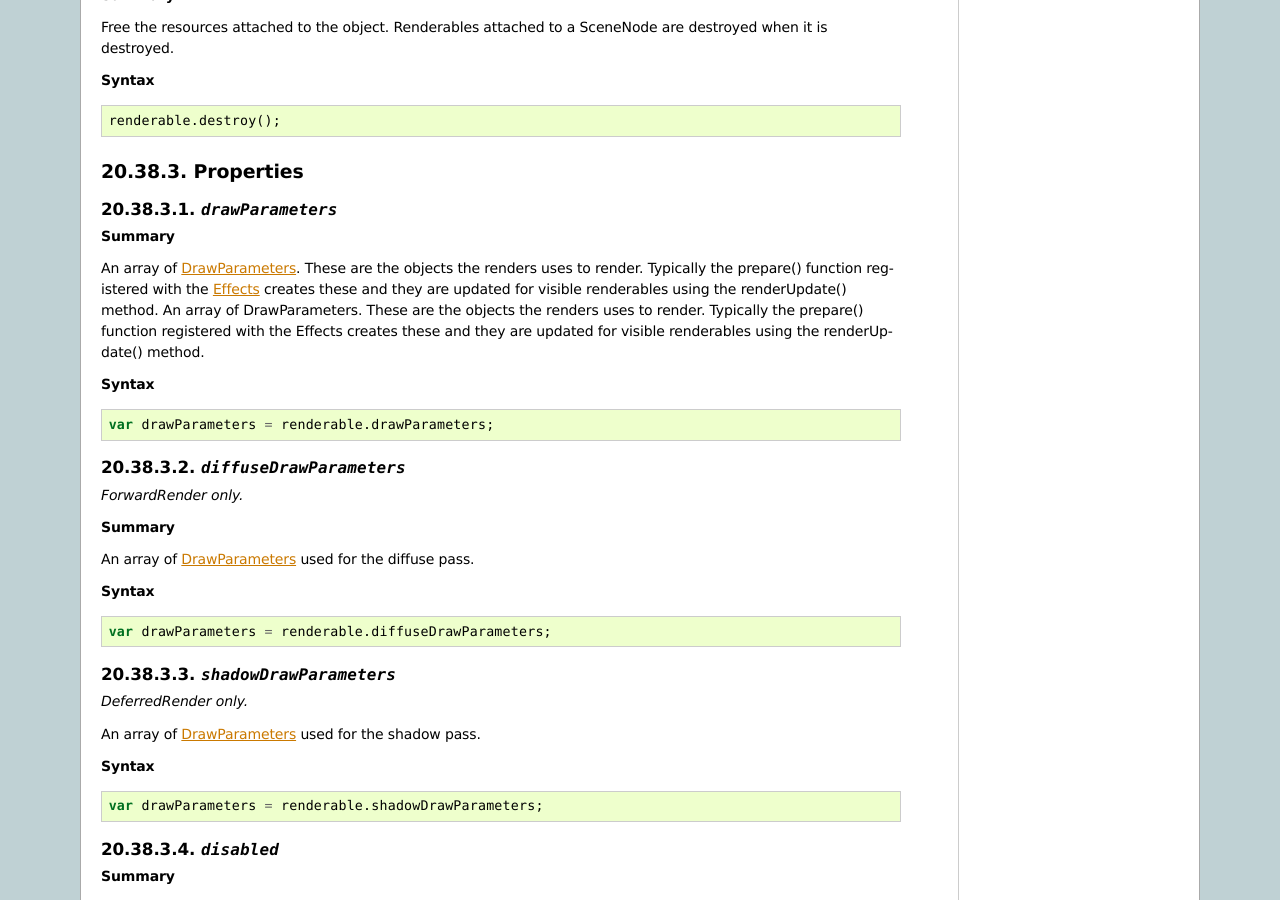
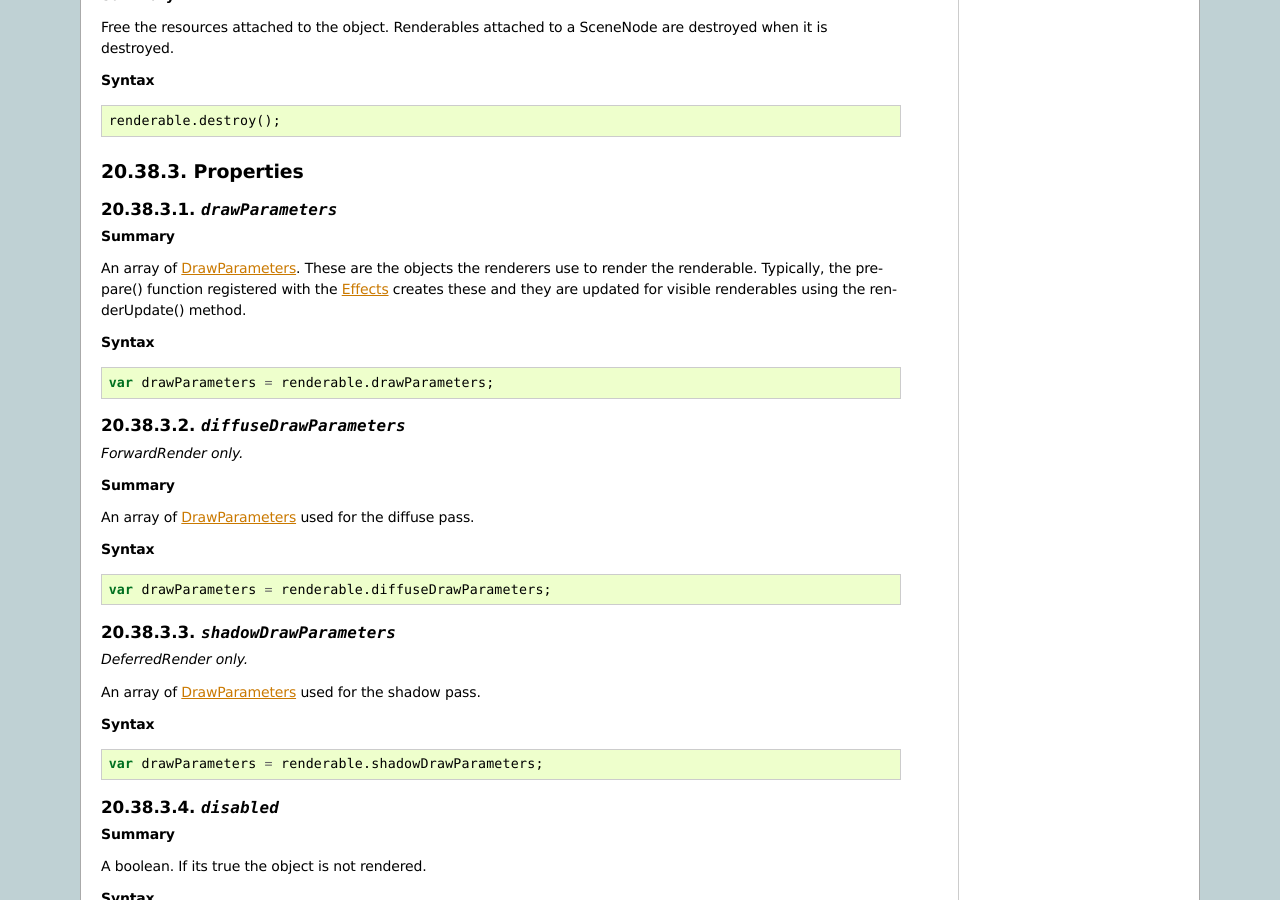
Before and after one commit to turbulenz/turbulenz_engine, a Sphinx documentation site: the page built from docs/source/jslibrary_api/renderable_api.rst, in a window 1280 px wide and 900 px high, scrolled down 2840 px. Built offline with Sphinx 7.4.7, drawn with Linux system fonts in a browser that asks for light colours.

Commit message:
Fixed duplicated line in docs

```diff
--- a/docs/source/jslibrary_api/renderable_api.rst
+++ b/docs/source/jslibrary_api/renderable_api.rst
@@ -233,8 +233,8 @@ Properties
 
 **Summary**
 
-An array of :ref:`DrawParameters <drawparameters>`. These are the objects the renders uses to render. Typically the prepare() function registered with the :ref:`Effects <effect>` creates these and they are updated for visible renderables using the renderUpdate() method.
-An array of DrawParameters. These are the objects the renders uses to render. Typically the prepare() function registered with the Effects creates these and they are updated for visible renderables using the renderUpdate() method.
+An array of :ref:`DrawParameters <drawparameters>`. These are the objects the renderers use to render the renderable.
+Typically, the prepare() function registered with the :ref:`Effects <effect>` creates these and they are updated for visible renderables using the renderUpdate() method.
 
 **Syntax** ::
 
```
